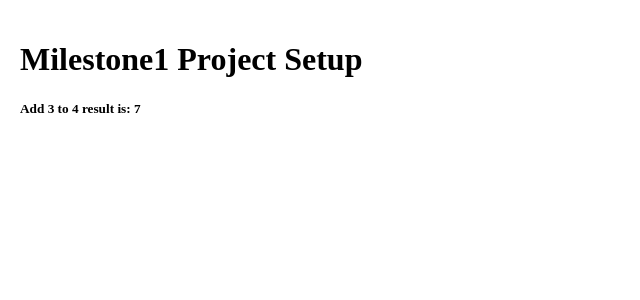
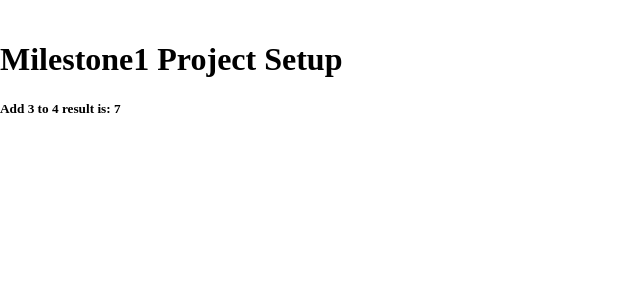
Before and after one commit to ClaytonSiby/The_Calculator, a React (Create React App) app: page / in a window 1280 px wide. Shown: the top 300 px of the page, without its empty margins (0-640 px from the left). Built offline with nearby package versions, Linux system fonts and the light colour scheme.

Commit message:
Run script build

```diff
--- a/src/App.css
+++ b/src/App.css
@@ -1,6 +1,6 @@
 body {
-  padding: 10px;
-  margin: 10px;
+  padding: 10px 0;
+  margin: 10px 0;
   left: 0;
   right: 0;
 }
```
